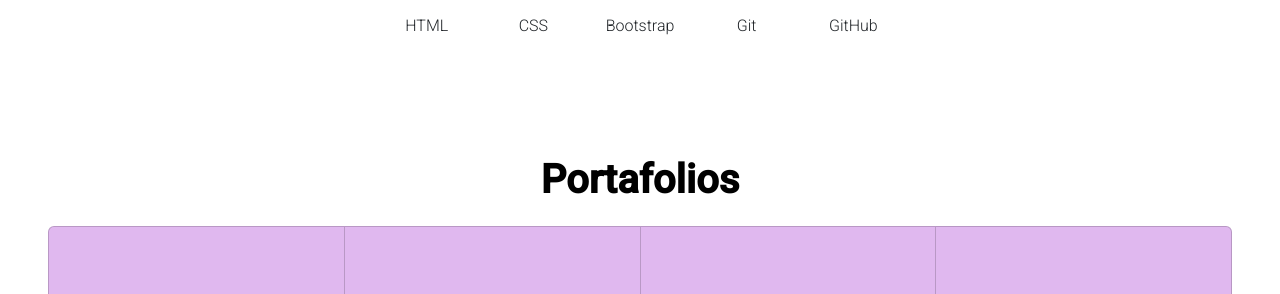
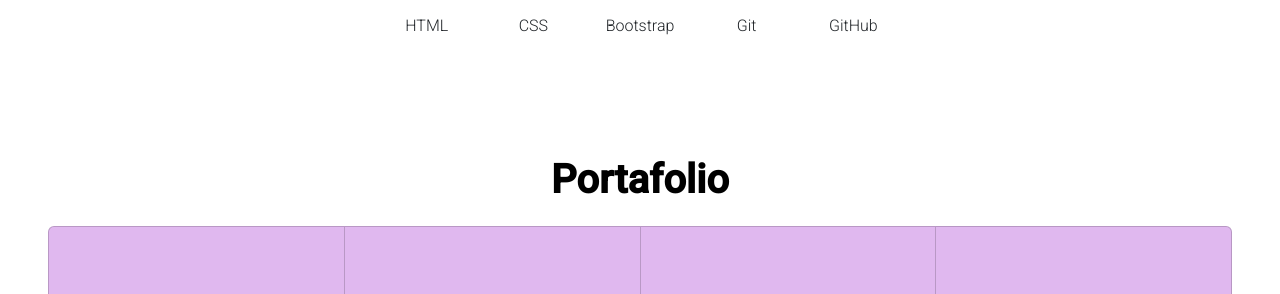
Before and after one commit to BarbaraGeraldini/BarbaraGeraldini.github.io, a plain HTML site: page index.html in a window 1280 px wide. Shown: the part 1478-1772 px from the top of the page. Drawn offline with nearby package versions, Linux system fonts and the light colour scheme.

Commit message:
commit finalportafolio

```diff
--- a/index.html
+++ b/index.html
@@ -190,7 +190,7 @@
         role="heading"
         aria-level="2"
       >
-        Portafolios
+        Portafolio
       </p>
       <div class="card-group px-5 pb-5 item-works">
         <div class="card">
```
